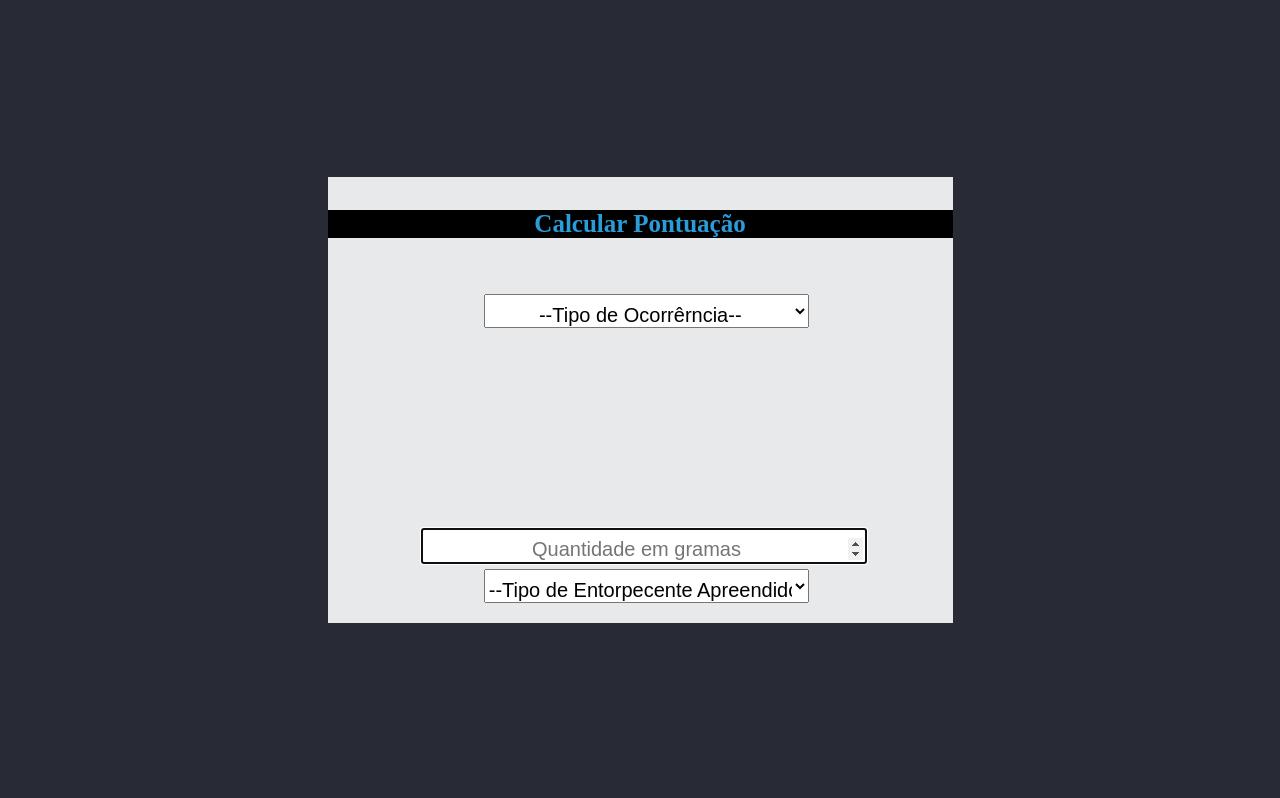
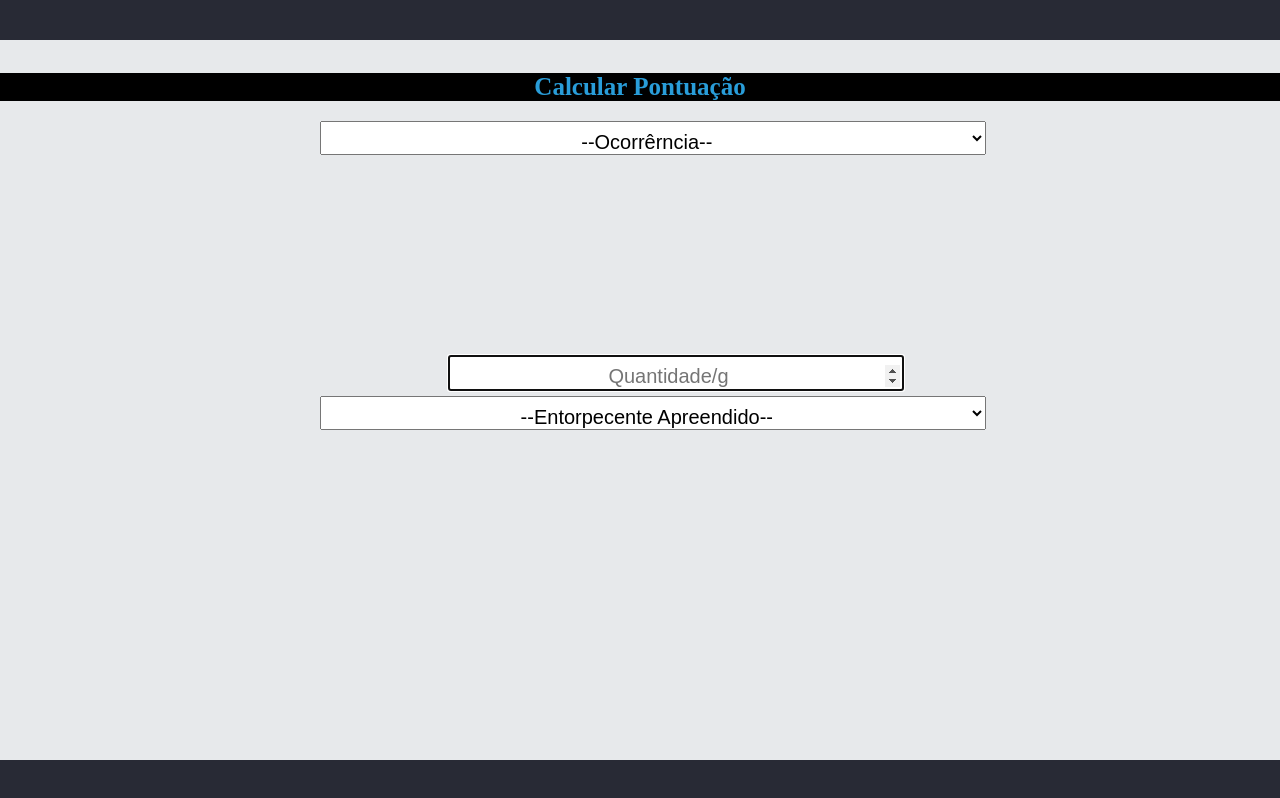
Before and after one commit to WescleyAC/cbwescley-ppi, a plain HTML site: page index.html in a window 1280 px wide. Drawn offline with Linux system fonts and the light colour scheme.

Commit message:
fixing changes made previously to CSS and HTML.

```diff
--- a/index.html
+++ b/index.html
@@ -17,9 +17,9 @@
     <div class="container">
         <div class="box">
 
-                <h4>Calcular Pontuação</h4><br>
+                <h4>Calcular Pontuação</h4>
                 <select class="selectocorrenci" name="ocorrenci" id="product" onchange="situations()">
-                    <option value="" selected>--Tipo de Ocorrêrncia--</option>
+                    <option value="" selected>--Ocorrêrncia--</option>
                     <option value="20">Flagrante</option>
                     <option value="5">Tco</option>
                     <option value="100">Mandado de prisão/Apreensão de menor</option>
@@ -28,10 +28,10 @@
 
                 <p class="valuetextp" id="vtext"></p>
 
-                <input class="inputocorrenci" type="number" min="1" id="value" placeholder="Quantidade em gramas" autofocus>
+                <input class="inputocorrenci" type="number" min="1" id="value" placeholder="Quantidade/g" autofocus>
 
                 <select class="selectocorrenci" name="ocorrenci" id="product2" onchange="arrests()">
-                    <option value="" selected>--Tipo de Entorpecente Apreendido--</option>
+                    <option value="" selected>--Entorpecente Apreendido--</option>
                     <option value="5">Maconha</option>
                     <option value="10">Crack</option>
                     <option value="12">Cocaína</option>
--- a/style-form.css
+++ b/style-form.css
@@ -9,6 +9,7 @@ h4{
     background: #000000;
     font-size: 25px;
     text-align: center;
+    margin-bottom: 20px;
 
 }
 
@@ -35,6 +36,9 @@ h4{
 
 
     background: #E7E9EB;
+    height: 90%;
+    width: 100%;
+
 
 
 }
@@ -54,9 +58,9 @@ h4{
 .inputocorrenci {
 
     padding-top: 8px;
-    margin-left: 15%;
+    margin-left: 35%;
     font-size: 20px;
-    width: 70%;
+    width: 35%;
     text-align: center;
     margin-top: 180px;
     margin-bottom: 5px;
```
